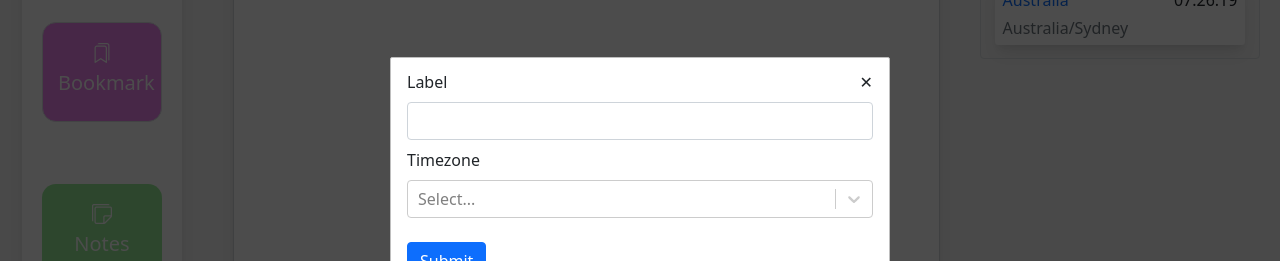
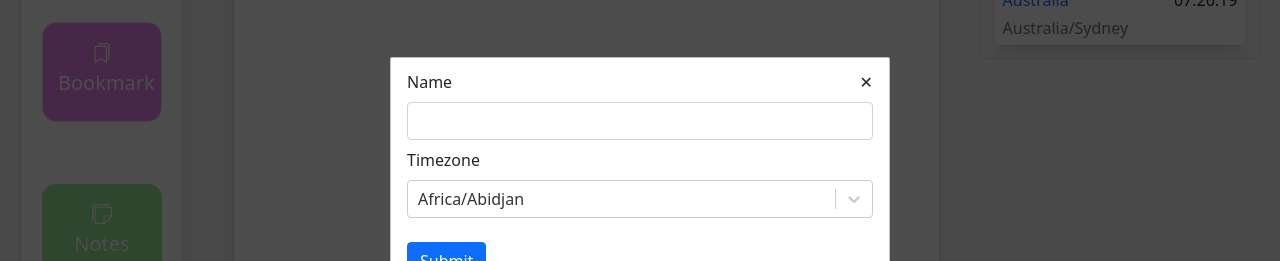
Before and after one commit to GopeshMedayil/tabworld, a React (Create React App) app: page / in a window 1280 px wide. Both pictures are taken after a click on the icon 1232 px from the left and 91 px from the top of the page. Shown: the part 225-486 px from the top of the page. Built offline with nearby package versions, Linux system fonts and the light colour scheme.

Commit message:
Added form validation

```diff
--- a/src/components/NavBar/NavBar.js
+++ b/src/components/NavBar/NavBar.js
@@ -11,22 +11,22 @@ function NavBar() {
         <div className="navbar-vertical">
             <Link to="/todo" style={{ padding: 5 }}>
                 <div className="navbar-item ">
-                    <i class="bi bi-check2-square"></i>
+                    <i className="bi bi-check2-square"></i>
                     {/* <a className="active" href="#">
-                    <i class="bi bi-check2-square"></i>
+                    <i className="bi bi-check2-square"></i>
                 </a> */}
                     <p>Todo</p>
                 </div>
             </Link>
             <Link to="/bookmark">
                 <div className="navbar-item border nav-bookmark">
-                    <i class="bi bi-bookmarks"></i>
+                    <i className="bi bi-bookmarks"></i>
                     <p>Bookmark</p>
                 </div>
             </Link>
             <Link to="/notes">
                 <div className="navbar-item nav-notes">
-                    <i class="bi bi-stickies"></i>
+                    <i className="bi bi-stickies"></i>
                     <p>Notes</p>
                 </div>
             </Link>
--- a/src/components/WorldClock/AddClockForm.js
+++ b/src/components/WorldClock/AddClockForm.js
@@ -8,7 +8,7 @@ import Select from 'react-select'
 
 function AddClockForm() {
 
-    const { register, handleSubmit } = useForm();
+    const { register, handleSubmit, formState: { errors } } = useForm();
     const dispatch = useDispatch();
     const methods = useForm();
     const timezones = moment.tz.names().map(function (timezone) {
@@ -24,6 +24,8 @@ function AddClockForm() {
      */
     const onSubmit = (data) => {
         console.log(data);
+        console.log("errors", errors)
+
         dispatch(addClock(data));
 
     }
@@ -37,23 +39,27 @@ function AddClockForm() {
         <div>
             <form onSubmit={handleSubmit(onSubmit)}>
                 {/* register your input into the hook by invoking the "register" function */}
-                <div class="mb-2 col-md-12">
-                    <label for="label" className="form-label">Label</label>
-                    <input className="form-control" {...register("name")} autoComplete="off" />
+                <div className="mb-2 col-md-12">
+                    <label for="label" className="form-label">Name</label>
+
+                    <input className="form-control"  {...register("timezone", { required: true })} autoComplete="off" />
                     <input type="hidden" defaultValue={Date.now()} {...register('id')} />
+                    {errors.timezone?.type === 'required' && <span className="text-danger">TIme zone name is required</span>}
                 </div>
-                <div class="mb-4 col-md-12">
+                <div className="mb-4 col-md-12">
                     <label for="timezone" className="form-label">Timezone</label>
                     {/* <Select options={options} {...register("tz")} /> */}
                     <Controller
                         control={methods.control}
                         name="tz"
+                        rules={{ required: true }}
                         render={({ onChange, value, name, ref }) => (
                             <Select
                                 inputRef={ref}
                                 classNamePrefix="addl-class"
                                 options={timezones}
-                                value={timezones.find(c => c.value === value)}
+                                value={timezones.find(tz => tz.value === value)}
+                                defaultValue={timezones[0]}
                             />
                         )}
                     />
```
